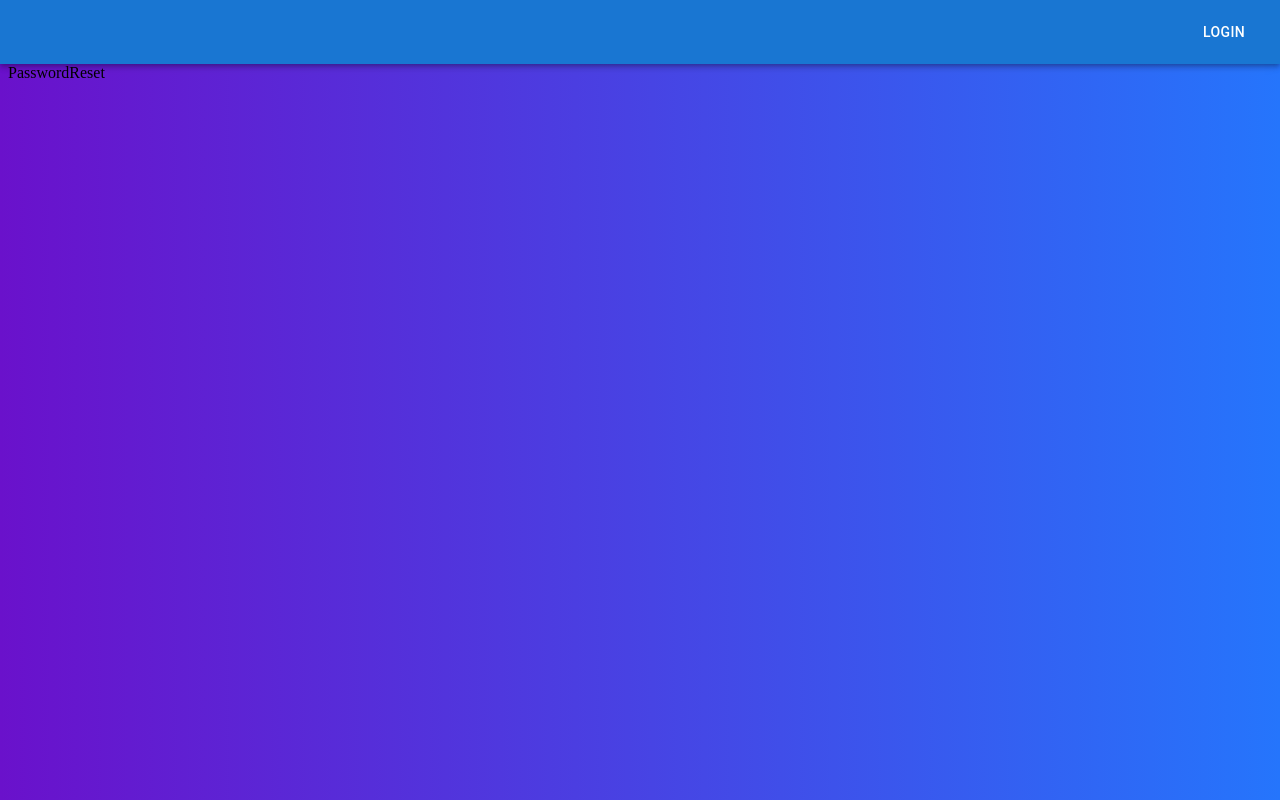
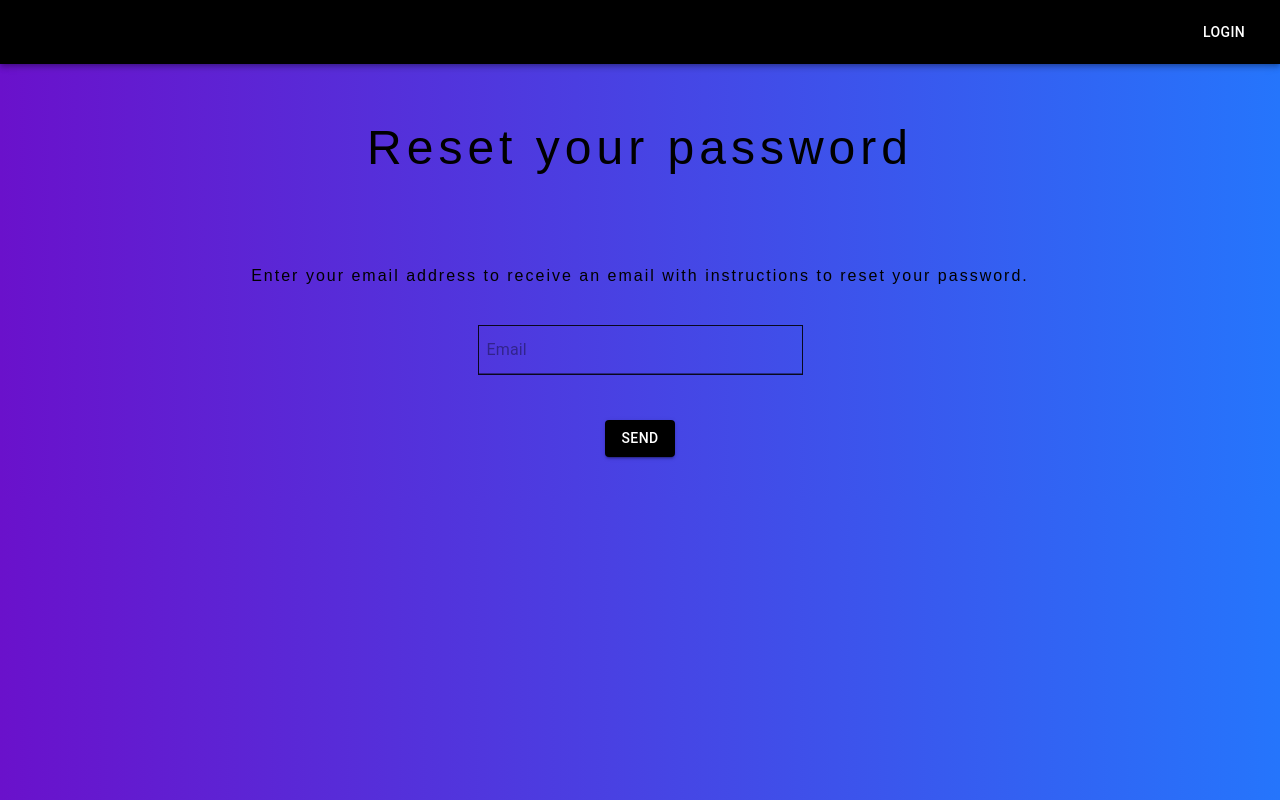
Before and after one commit to BiancaSeleveschi/login-app, a React (Create React App) app: page /password-reset in a window 1280 px wide. Built offline with nearby package versions, Linux system fonts and the light colour scheme; no server answers.

Commit message:
add changes - add content to PasswordReset.js - add arrow in Home.js - fixed logout method in Navbar - add changes to endAdorment in Signup.js and Login.js

```diff
--- a/package.json
+++ b/package.json
@@ -15,6 +15,7 @@
     "@testing-library/user-event": "^13.5.0",
     "bootstrap": "^5.3.2",
     "firebase": "^10.7.1",
+    "firebase-admin": "^12.0.0",
     "mdb-react-ui-kit": "^7.1.0",
     "react": "^18.2.0",
     "react-dom": "^18.2.0",
--- a/src/App.css
+++ b/src/App.css
@@ -1,3 +1,26 @@
-.App {
-  text-align: center;
+/* Home.css */
+@keyframes moveArrow {
+  0% {
+    top: 35%;
+    right: 43%;
+  }
+  50% {
+    top: 10%;
+    right: 10%;
+  }
+  100% {
+    top: 35%;
+    right: 43%;
+    opacity: 0;
+  }
 }
+
+.animated-arrow {
+  position: absolute;
+  width: 0;
+  height: 0;
+  border-left: 20px solid transparent;
+  border-right: 20px solid transparent;
+  border-top: 30px solid black;
+  animation: moveArrow 5s forwards;
+}
--- a/src/components/Navbar.js
+++ b/src/components/Navbar.js
@@ -4,31 +4,56 @@ import Box from "@mui/material/Box";
 import Toolbar from "@mui/material/Toolbar";
 import Button from "@mui/material/Button";
 import { useDispatch, useSelector } from "react-redux";
-import {  useNavigate } from "react-router-dom";
+import { useNavigate } from "react-router-dom";
 import { setUserIsLoggedIn } from "../redux/UserReducer";
+import { getAuth, signOut } from "firebase/auth";
 
 export default function ButtonAppBar() {
   const userIsLoggedIn = useSelector((state) => state.users.isLoggedIn);
   const dispatch = useDispatch();
   const navigate = useNavigate();
   const logout = () => {
-    dispatch(setUserIsLoggedIn(false));
+    const auth = getAuth();
+    signOut(auth)
+      .then(() => {
+        console.log("Sign-out successful. ");
+        dispatch(setUserIsLoggedIn(false));
+      })
+      .catch((error) => {
+        console.log("An error happened", error);
+      });
   };
   const login = () => {
     navigate("/login");
   };
   return (
     <Box sx={{ flexGrow: 1, mx: -1, mt: -1 }}>
-      <AppBar position="static">
+      <AppBar position="static" sx={{ backgroundColor: "black" }}>
         <Toolbar>
           <Box sx={{ flexGrow: 1 }} />
           {userIsLoggedIn ? (
-            <Button color="inherit" onClick={logout}>
+            <Button
+              color="inherit"
+              onClick={logout}
+              sx={{
+                "&:hover": {
+                  color: "gray",
+                },
+              }}
+            >
               Logout
             </Button>
           ) : (
-            <Button color="inherit" onClick={login}>
-              Login{" "}
+            <Button
+              color="inherit"
+              onClick={login}
+              sx={{
+                "&:hover": {
+                  color: "gray",
+                },
+              }}
+            >
+              Login
             </Button>
           )}
         </Toolbar>
--- a/src/firebase.js
+++ b/src/firebase.js
@@ -1,4 +1,4 @@
- import { initializeApp } from "firebase/app";
+import { initializeApp } from "firebase/app";
 import { getAuth } from "firebase/auth";
 
 const apiKey = process.env.REACT_APP_FIREBASE_API_KEY;
@@ -13,7 +13,7 @@ const firebaseConfig = {
   appId: appId,
 };
 
- const app = initializeApp(firebaseConfig);
+const app = initializeApp(firebaseConfig);
 
 export const auth = getAuth();
 export default app;
--- a/src/index.js
+++ b/src/index.js
@@ -6,7 +6,7 @@ import reportWebVitals from './reportWebVitals';
 import { Provider } from "react-redux";
 import { configureStore } from "@reduxjs/toolkit";
 import UserReducer from "./redux/UserReducer";
-import firebaseApp from "./firebase"
+import firebaseApp from './firebase';
 import { getAuth } from 'firebase/auth';
 export const auth = getAuth(firebaseApp);
 
--- a/src/redux/UserReducer.js
+++ b/src/redux/UserReducer.js
@@ -4,10 +4,12 @@ const loginSlice = createSlice({
   name: "users",
   initialState: { isLoggedIn: false },
   reducers: {
+    setUsers: (state, action) => {
+
+    },
     setUserIsLoggedIn: (state, action) => {
       state.isLoggedIn = action.payload;
     },
-
   },
 });
 
--- a/src/views/Home.js
+++ b/src/views/Home.js
@@ -1,7 +1,41 @@
+import { Typography } from "@mui/material";
 import React from "react";
-import { useParams } from "react-router-dom";
+import { useSelector } from "react-redux";
 
 export const Home = () => {
+  const userIsLoggedIn = useSelector((state) => state.users.isLoggedIn);
 
-  return <div>WELCOME </div>;
+  return (
+    <div>
+      <Typography
+        variant="h1"
+        sx={{
+          pt: 7,
+          textAlign: "center",
+          mb: 7,
+          fontFamily: "YourFontName, sans-serif",
+          letterSpacing: "5px",
+        }}
+      >
+        Welcome!
+      </Typography>
+      {!userIsLoggedIn && (
+  <>
+    <Typography
+      variant="h6"
+      sx={{
+        pt: 7,
+        textAlign: "center",
+        fontFamily: "YourFontName, sans-serif",
+        letterSpacing: "2px",
+      }}
+    >
+      Please login
+    </Typography>
+    <span className="animated-arrow" />
+  </>
+) }
+
+    </div>
+  );
 };
--- a/src/views/Login.js
+++ b/src/views/Login.js
@@ -1,6 +1,8 @@
 import React, { useState } from "react";
 import { Box, Button, Input, Typography, InputAdornment } from "@mui/material";
 import VisibilityIcon from "@mui/icons-material/Visibility";
+import VisibilityOffIcon from "@mui/icons-material/VisibilityOff";
+import IconButton from "@mui/material/IconButton";
 import { Link, useNavigate } from "react-router-dom";
 import { getAuth, signInWithEmailAndPassword } from "firebase/auth";
 import { ToastContainer, toast } from "react-toastify";
@@ -17,7 +19,6 @@ export const Login = () => {
   const dispatch = useDispatch();
   const navigate = useNavigate();
 
-
   const handleTogglePassword = () => {
     setShowPassword((prevShowPassword) => !prevShowPassword);
   };
@@ -33,6 +34,7 @@ export const Login = () => {
       toast.success("You are now logged in successfully!");
       console.log("User signed in successfully:", user);
       dispatch(setUserIsLoggedIn(true));
+      navigate("/");
     } catch (error) {
       console.error("Error signing in:", error);
       setShowAlert(true);
@@ -90,11 +92,9 @@ export const Login = () => {
           }}
           endAdornment={
             <InputAdornment position="end">
-              {showPassword ? (
-                <VisibilityIcon onClick={handleTogglePassword} />
-              ) : (
-                <VisibilityIcon onClick={handleTogglePassword} />
-              )}
+              <IconButton onClick={handleTogglePassword} edge="end">
+                {showPassword ? <VisibilityOffIcon /> : <VisibilityIcon />}
+              </IconButton>
             </InputAdornment>
           }
         />
@@ -103,7 +103,6 @@ export const Login = () => {
             Invalid email address or password
           </p>
         )}
-        <div style={{ textAlign: "center", marginTop: 20 }}>
         <Link
           to="/password-reset"
           style={{
@@ -111,13 +110,15 @@ export const Login = () => {
             color: "gray",
             padding: "8px 16px",
             transition: "color 0.3s ease-in-out",
+            display: "block",
+            textAlign: "center",
+            marginTop: 20,
           }}
           onMouseEnter={(e) => (e.target.style.color = "blue")}
           onMouseLeave={(e) => (e.target.style.color = "gray")}
         >
           Forgot password?
         </Link>
-        </div>
         <Button
           onClick={() => {
             handleLogin(email, password);
--- a/src/views/PasswordReset.js
+++ b/src/views/PasswordReset.js
@@ -1,7 +1,101 @@
-import React from 'react'
+import { Input, Typography, Button } from "@mui/material";
+import React, { useState } from "react";
+import { useNavigate } from "react-router-dom";
+import "firebase/auth";
+import { getAuth } from "firebase/auth";
+import { sendPasswordResetEmail } from "firebase/auth";
 
-export const PasswordReset = () => {
+export const PasswordReset = (e) => {
+  const [emailAddress, setEmailAddres] = useState("");
+  const [showAlertEmail, setShowAlertEmail] = useState(false);
+  const [messageAlert, setMessageAlert] = useState(false);
+  const navigate = useNavigate();
+  const auth = getAuth();
+
+  const resetPassword = () => {
+    const user = auth.currentUser;
+    if (!user) {
+      console.error("No user is currently authenticated");
+      return;
+    }
+    sendPasswordResetEmail(auth, emailAddress)
+      .then(() => {
+        console.log("success");
+      })
+      .catch((error) => {
+        console.log("eroare", error);
+      });
+  };
   return (
-    <div>PasswordReset</div>
-  )
-}
+    <div>
+      <Typography
+        variant="h3"
+        sx={{
+          pt: 7,
+          textAlign: "center",
+          mb: 7,
+          fontFamily: "YourFontName, sans-serif",
+          letterSpacing: "5px",
+        }}
+      >
+        Reset your password
+      </Typography>
+      <p
+        style={{
+          paddingTop: 35,
+          textAlign: "center",
+          fontFamily: "YourFontName, sans-serif",
+          letterSpacing: "2px",
+        }}
+      >
+        Enter your email address to receive an email with instructions to reset
+        your password.
+      </p>
+      <Input
+        value={emailAddress || ""}
+        onChange={(e) => {
+          setEmailAddres(e.target.value);
+        }}
+        type="text"
+        placeholder="Email"
+        color="secondary"
+        sx={{
+          border: 1,
+          p: 1,
+          display: "flex",
+          margin: "auto",
+          mt: 5,
+          width: 325,
+        }}
+      />
+      {!showAlertEmail && (
+        <span
+          style={{
+            color: "rgb(112, 0, 0)",
+            paddingTop: 5,
+            display: "block",
+            margin: "auto",
+            textAlign: "center",
+          }}
+        >
+          {messageAlert}
+        </span>
+      )}
+      <Button
+        onClick={() => {
+          resetPassword(emailAddress);
+        }}
+        sx={{
+          display: "flex",
+          m: "auto",
+          mt: 5,
+          marginBottom: 5,
+          bgcolor: "black",
+        }}
+        variant="contained"
+      >
+        Send
+      </Button>
+    </div>
+  );
+};
```
Also changed, not shown: src/views/Signup.js (+17 -18 lines), src/redux/Data.js (line endings or trailing spaces), 1 other file (tests, documents, lock files or other folders). Lines whose indentation alone changed are shown as unchanged.
